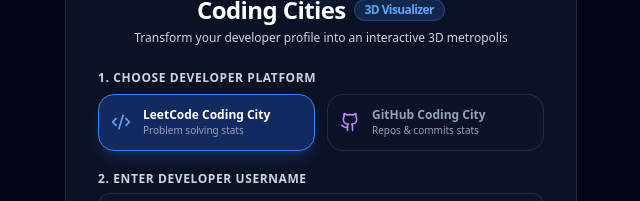
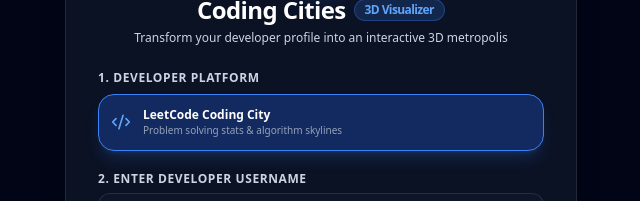
Before and after one commit to Saikaranam-70/CodingCities, a React (Vite) app in the folder frontend/: page / in a window 1280 px wide. Shown: the part 176-377 px from the top of the page, without its empty margins (319-959 px from the left). Built offline with nearby package versions, Linux system fonts and the light colour scheme; no server answers.

Commit message:
Disable GitHub city options in frontend and focus interface completely on LeetCode City

```diff
--- a/frontend/src/components/hud/HeaderControls.tsx
+++ b/frontend/src/components/hud/HeaderControls.tsx
@@ -66,15 +66,13 @@
                   onSearch(targetUser, 'leetcode');
                 }
               }}
-              className={`flex items-center gap-1.5 px-3 py-1 rounded-lg text-xs font-bold transition-all ${activePlatform === 'leetcode'
-                  ? 'bg-gradient-to-r from-blue-600 to-indigo-600 text-white shadow-md'
-                  : 'text-slate-400 hover:text-slate-200'
-                }`}
+              className="flex items-center gap-1.5 px-3 py-1 rounded-lg text-xs font-bold transition-all bg-gradient-to-r from-blue-600 to-indigo-600 text-white shadow-md"
             >
               <Code2 className="w-3.5 h-3.5" />
-              <span>LeetCode</span>
+              <span>LeetCode City</span>
             </button>
 
+            {/* GitHub Platform Option Disabled/Commented Out:
             <button
               onClick={() => {
                 onPlatformChange('github');
@@ -91,6 +89,7 @@
               <Github className="w-3.5 h-3.5" />
               <span>GitHub</span>
             </button>
+            */}
           </div>
 
           {onOpenCompare && (
--- a/frontend/src/components/hud/WelcomeModal.tsx
+++ b/frontend/src/components/hud/WelcomeModal.tsx
@@ -56,30 +56,28 @@
         </div>
 
         <form onSubmit={handleSubmit} className="flex flex-col gap-5">
-          {/* Step 1: Select Platform */}
+          {/* Step 1: Select Platform (GitHub Option Temporarily Commented Out) */}
           <div>
             <label className="block text-xs font-bold text-slate-300 uppercase tracking-wider mb-2">
-              1. Choose Developer Platform
+              1. Developer Platform
             </label>
-            <div className="grid grid-cols-2 gap-3">
+            <div className="grid grid-cols-1 gap-3">
               <button
                 type="button"
                 onClick={() => {
                   setPlatform('leetcode');
                   setUsername('');
                 }}
-                className={`p-3 rounded-2xl border text-left flex items-center gap-3 transition-all ${platform === 'leetcode'
-                    ? 'bg-blue-600/30 border-blue-500 text-white shadow-lg shadow-blue-500/20'
-                    : 'bg-slate-900/50 border-white/10 text-slate-400 hover:text-slate-200'
-                  }`}
+                className="p-3 rounded-2xl border border-blue-500 bg-blue-600/30 text-white shadow-lg shadow-blue-500/20 text-left flex items-center gap-3 transition-all"
               >
                 <Code2 className="w-5 h-5 text-blue-400" />
                 <div>
                   <div className="text-xs font-bold">LeetCode Coding City</div>
-                  <div className="text-[10px] text-slate-400">Problem solving stats</div>
+                  <div className="text-[10px] text-slate-400">Problem solving stats & algorithm skylines</div>
                 </div>
               </button>
 
+              {/* GitHub Option Disabled/Commented Out:
               <button
                 type="button"
                 onClick={() => {
@@ -97,6 +95,7 @@
                   <div className="text-[10px] text-slate-400">Repos & commits stats</div>
                 </div>
               </button>
+              */}
             </div>
           </div>
 
```
